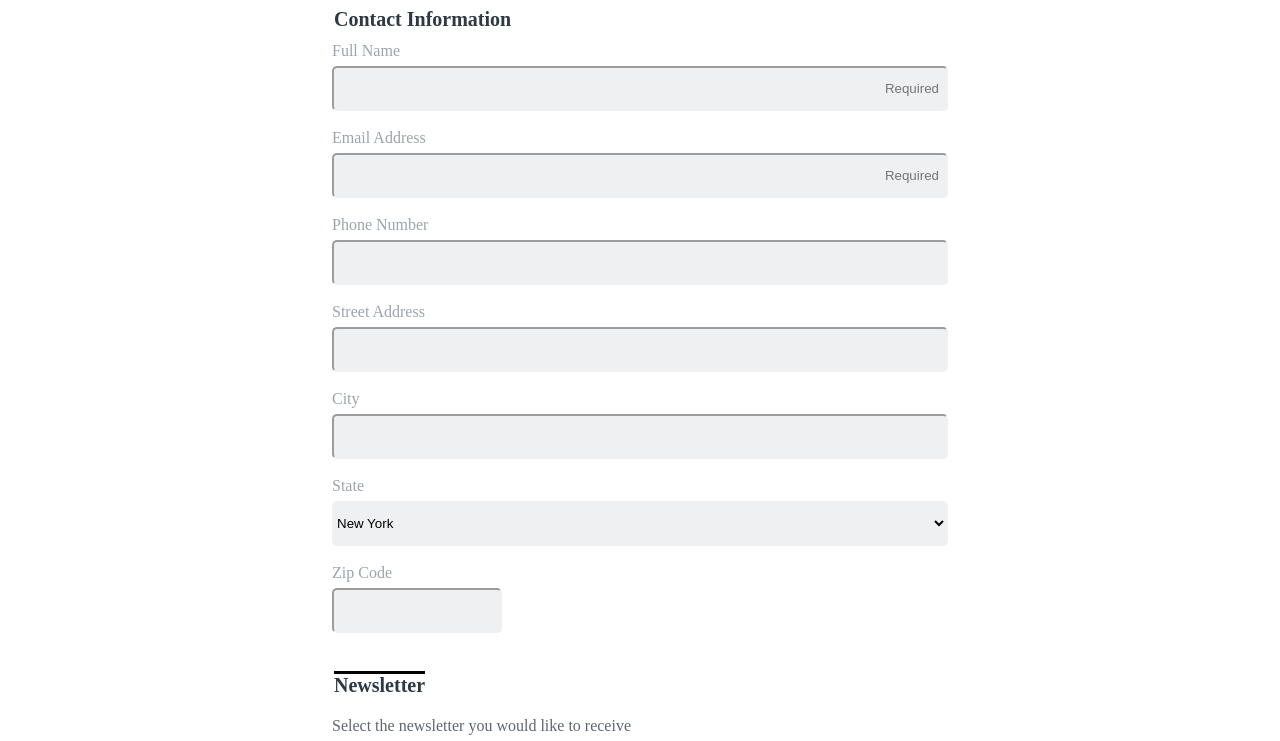
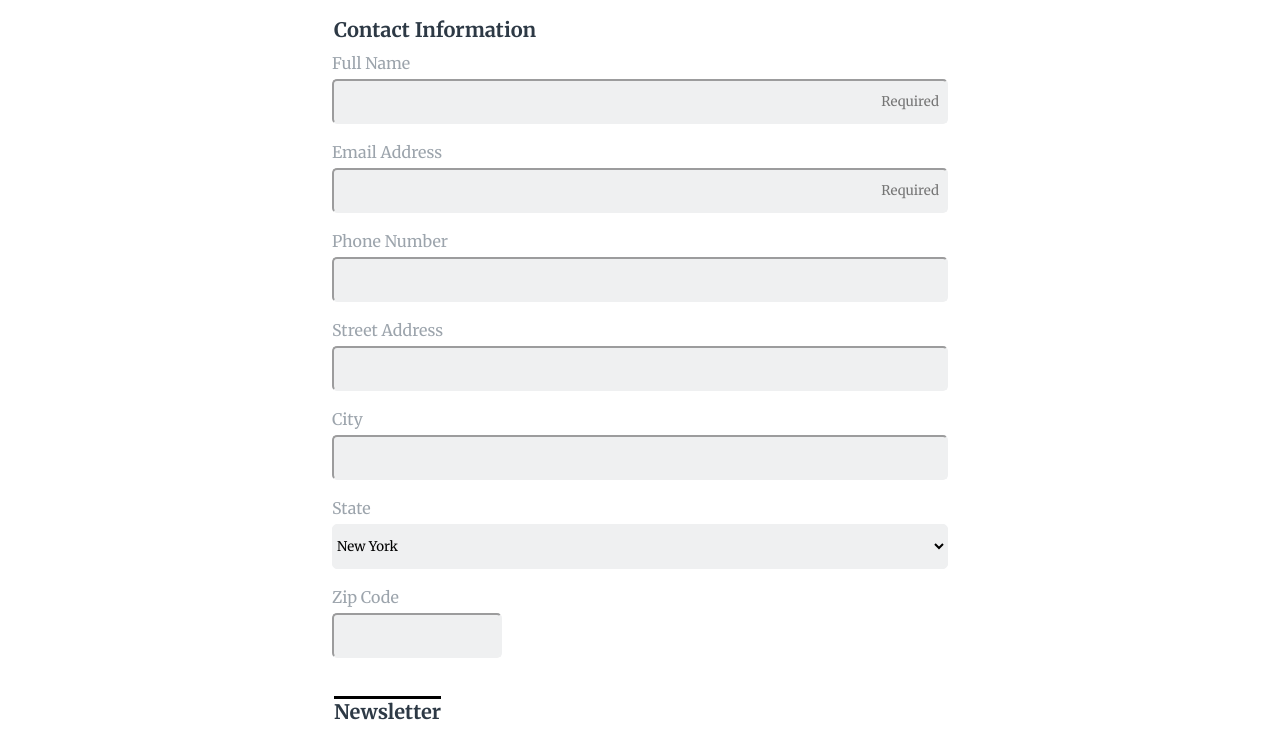
Before and after one commit to Kelsy-Dev/Registration_Form, a plain HTML site: page index.html in a window 1280 px wide. Shown: the part 281-1022 px from the top of the page. Drawn offline with Linux system fonts and the light colour scheme.

Commit message:
Update style.css

```diff
--- a/css/style.css
+++ b/css/style.css
@@ -1,6 +1,8 @@
 * {
     box-sizing: border-box;
     margin: 0;
+    font-family: 'Comfortaa', cursive;
+    font-family: 'Merriweather', serif;
 }
 
 
```
